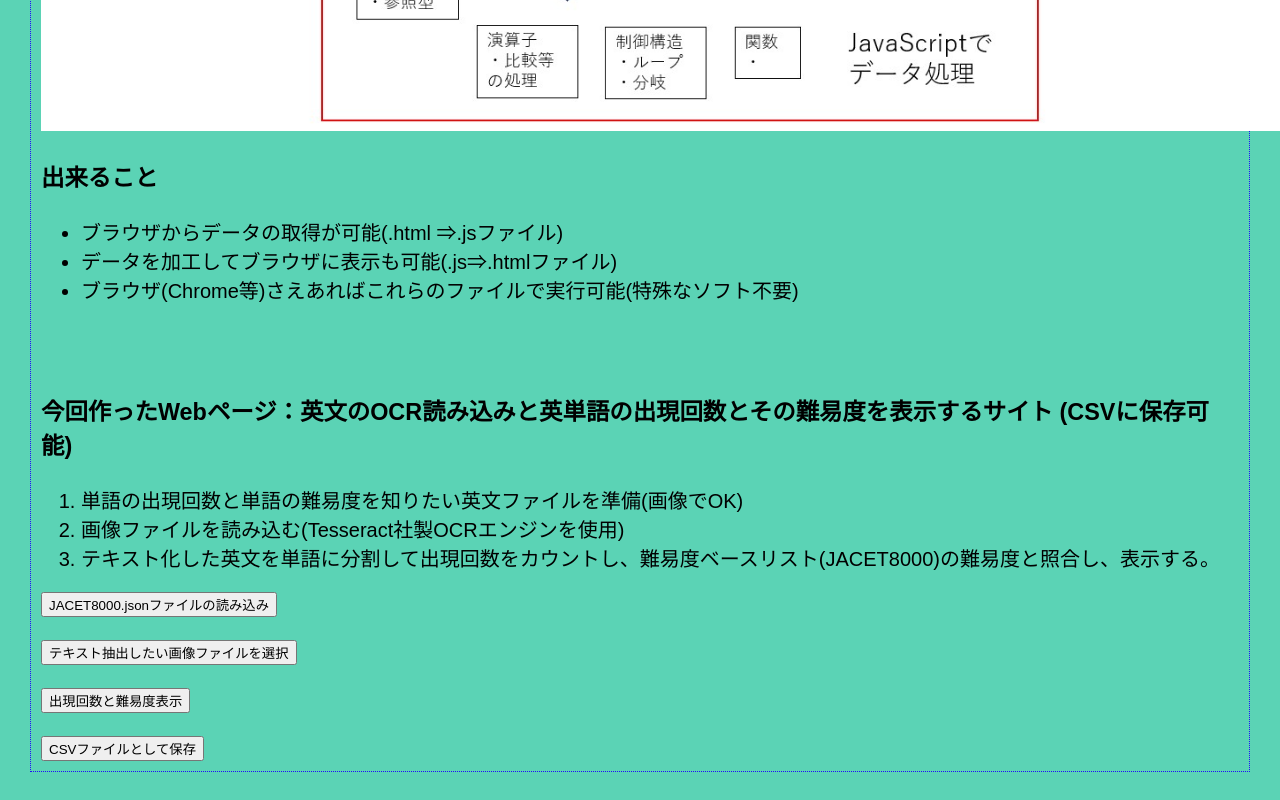
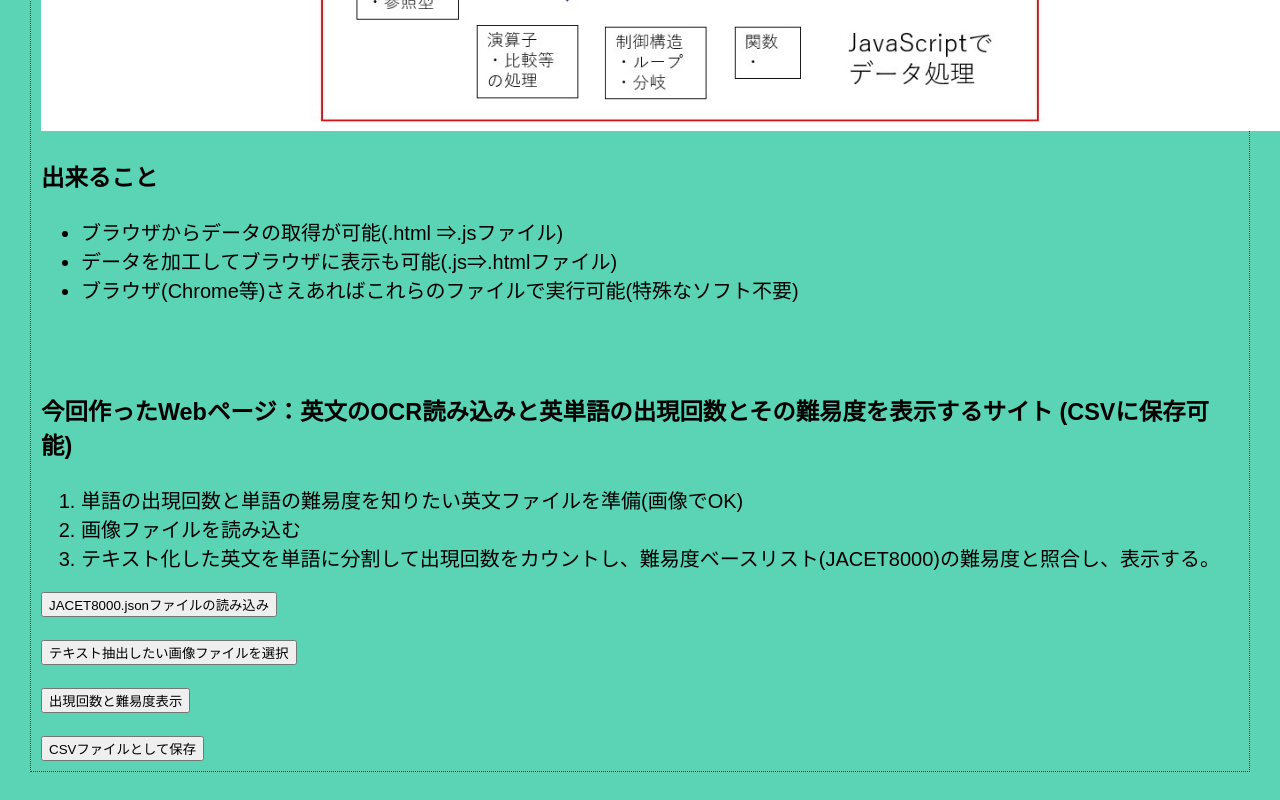
Before and after one commit to shoji-hishinuma/12_shoji_hishinuma.fnd29, a plain HTML site: page index.html in a window 1280 px wide. Shown: the part 762-1562 px from the top of the page. Drawn offline with Linux system fonts and the light colour scheme.

Commit message:
Update index.html

```diff
--- a/index.html
+++ b/index.html
@@ -21,7 +21,7 @@
 		<h3>今回作ったWebページ：英文のOCR読み込みと英単語の出現回数とその難易度を表示するサイト (CSVに保存可能)</h3>
 		<ol>
 			<li>単語の出現回数と単語の難易度を知りたい英文ファイルを準備(画像でOK)</li>
-			<li>画像ファイルを読み込む(Tesseract社製OCRエンジンを使用)</li>
+			<li>画像ファイルを読み込む</li>
 			<li>
 				テキスト化した英文を単語に分割して出現回数をカウントし、難易度ベースリスト(JACET8000)の難易度と照合し、表示する。
 			</li>
```
